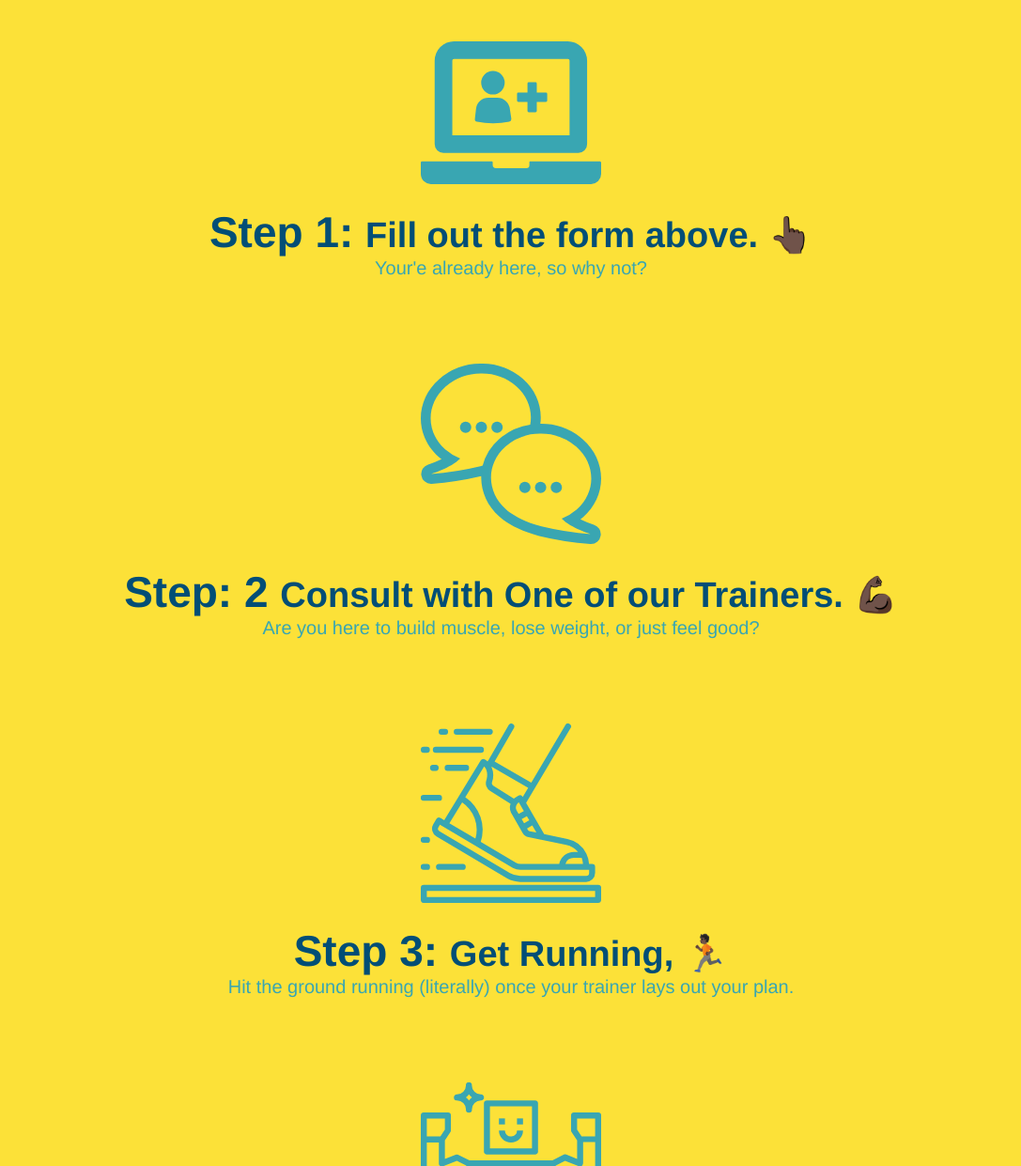
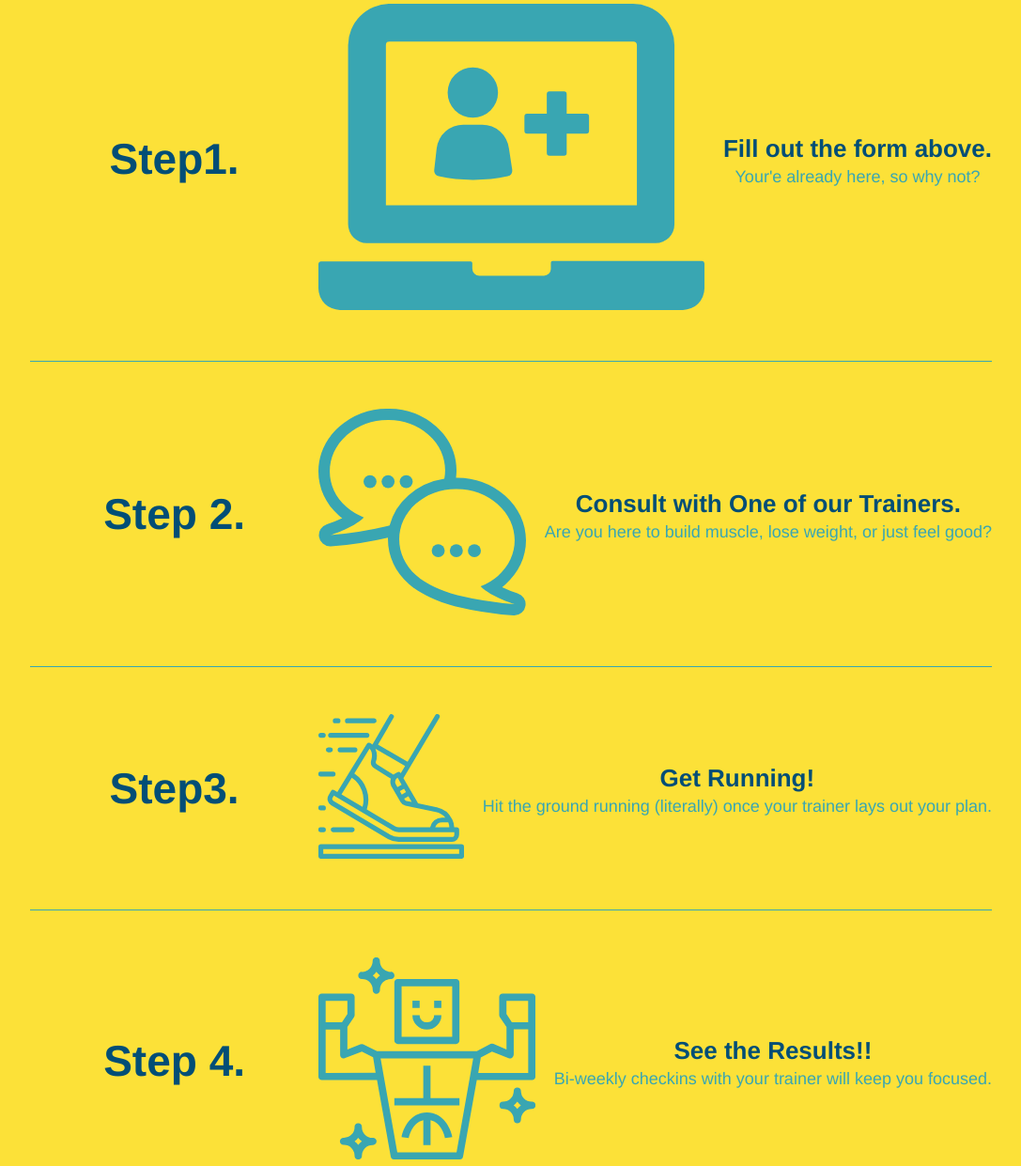
Before and after one commit to EricksonVIK/run-buddy2, a plain HTML site: page index.html in a window 1280 px wide. Shown: the part 1061-2302 px from the top of the page at 94% size, without its empty margins (96-1183 px from the left). Drawn offline with Linux system fonts and the light colour scheme.

Commit message:
add flexbox to steps

```diff
--- a/assets/css/style.css
+++ b/assets/css/style.css
@@ -201,16 +201,26 @@ hero-form h3{
 .steps{
     text-align: center;
     background: #fce138;
+
+}.step{
+    margin:50px auto;
+    padding-bottom: 50px;
+    width:80%;
+    border-bottom: 1px solid #39a6b2;
+    display: flex;
+    flex-wrap: wrap;
+    align-items: center;
+    justify-content: space-between;
 }
 
-.steps div{
+/* .steps div{
     margin-bottom:80px;
-}
+} */
 
-.steps img{
+/* .steps img{
     width:15%;
     margin:10px 0;
-}
+} */
 
 /* .steps h2{
     font-size: 55px;
@@ -221,20 +231,45 @@ hero-form h3{
     border-color:#024e76;
     display: inline-block;
 } */
-.steps h3{
+.step h3{
     color:#024e76;
     font-size:46px;
-    margin-top:10px;
+    flex:1 30%;
+    /* margin-top:10px; */
 }
 
-.steps p{
-    color: #39a6b2;
-    font-size: 20px;
+.step-info{
+    flex: 2 70%;
+    display: flex;
+    flex-wrap: wrap;
+    align-items: center;
 }
 
-.steps span{
+.step-img{
+    flex: 1 12%;
+    margin-right: 20px;
+}
+
+.step.im img {
+    max-width: 100%;
+}
+step.text{
+    flex: 12;
+}
+.step-text p{
+    color: #39a6b2;
+    font-size: 18px;
+}
+
+.step-text h4 {
+    font-size: 26px;
+    line-height: 1.5;
+    color:#024e76;
+}
+
+/* .steps span{
     font-size:38px;
-}
+} */
 
 .steps-title{
     font-size:55px;
--- a/index.html
+++ b/index.html
@@ -100,28 +100,54 @@
             <div class="flex-row">
                 <h2 class="section-title secondary-border">What You Do</h2>
             </div>
-            <div> <!--Inserting svg images-->
+            <!-- classes for steps, separating each out -->
+            <div class="step">
+                <h3>Step1.</h3>
+                <div class="step-info">
+                    <div class="step-img"> <!--Inserting svg images-->
                         <img src="./assets/images/step-1.svg" alt="">
-                <h3> Step 1: <span>Fill out the form above. 👆🏿</span></h3>
+                    </div>
+                    <div class="step-text">
+                        <h4>Fill out the form above.</h4>
                         <p> Your'e already here, so why not?</p>
                     </div>
-
-            <div>
+                </div>
+            </div>
+            <div class="step">
+                <h3>Step 2.</h3>
+                <div class="step-info">
+                    <div class="step-img">
                         <img src="./assets/images/step-2.svg" alt="">
-                <h3> Step: 2 <span>Consult with One of our Trainers. 💪🏿</span></h3>
+                    </div>
+                    <div class="step-text">
+                        <h4>Consult with One of our Trainers.</h3>
                         <p>Are you here to build muscle, lose weight, or just feel good?</p>
                     </div>
-
-            <div>
-                <img src="./assets/images/step-3.svg" alt=""">
-                <h3> Step 3: <span>Get Running, 🏃🏿</span></h3>
+                </div>
+            </div>
+            <div class="step">
+                <h3>Step3.</h3>
+                <div class="step-info">
+                    <div class="step-img">
+                        <img src="./assets/images/step-3.svg" alt="">
+                    </div>
+                    <div class="step-text">
+                        <h4>Get Running!</h4>
                         <p>Hit the ground running (literally) once your trainer lays out your plan.</p>
                     </div>
-
-            <div>
+                </div>
+            </div>
+            <div class="step">
+                <h3>Step 4.</h3>
+                <div class="step-info">
+                    <div class="step-img">
                         <img src="./assets/images/step-4.svg" alt="">
-                <h3>Step 4: <span>See Results!!!</span></h3>
+                    </div>
+                    <div class="step-text">
+                        <h4>See the Results!!</h4>
                         <p> Bi-weekly checkins with your trainer will keep you focused.</p>
+                    </div>
+                </div>
             </div>
         </section>
 
```
Lines whose indentation alone changed are shown as unchanged.
